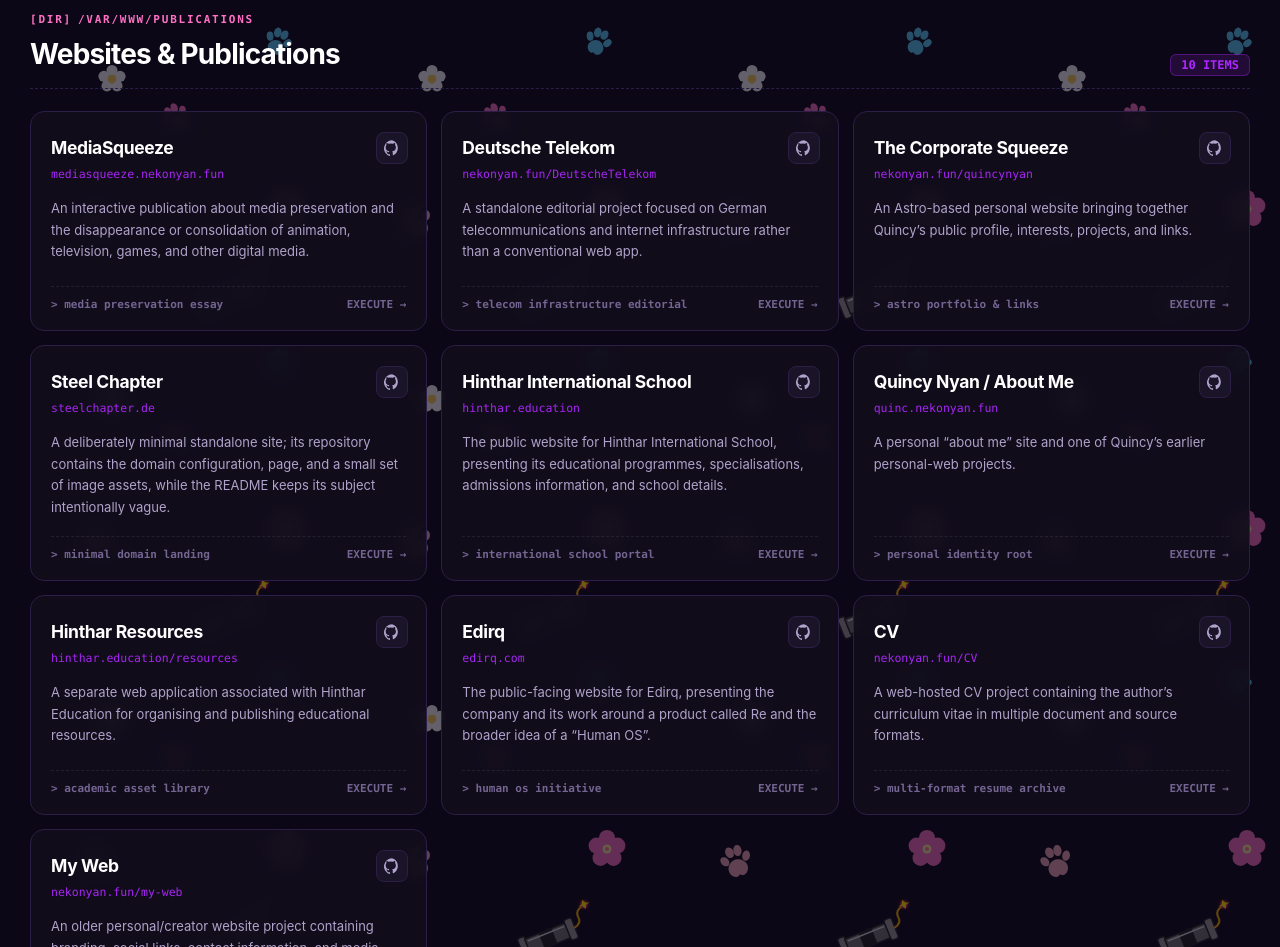
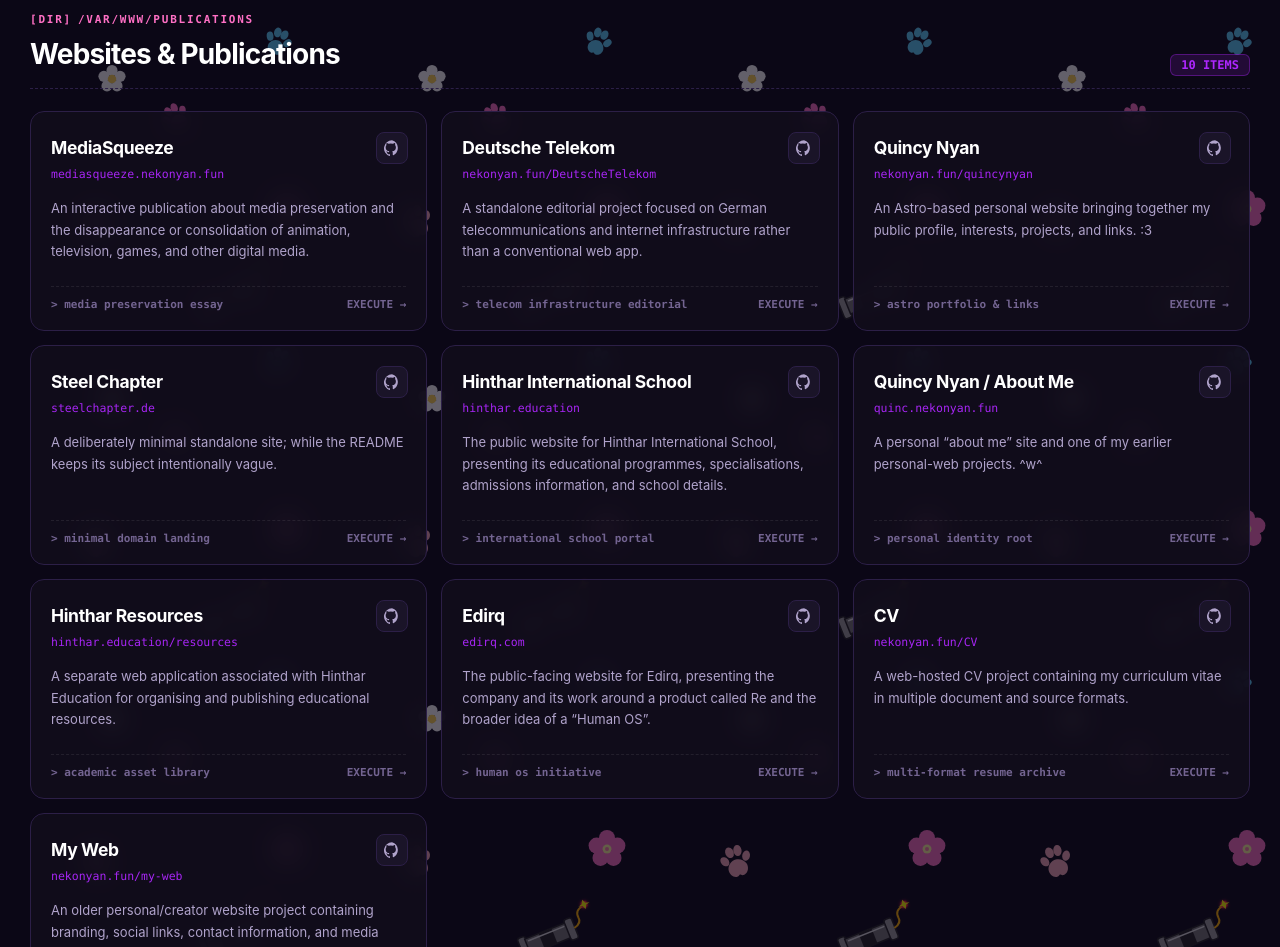
Before and after one commit to quincynyan/Projects-Directory, a plain HTML site: page index.html in a window 1280 px wide. Shown: the part 1483-2430 px from the top of the page. Drawn offline with Linux system fonts and the light colour scheme.

```diff
--- a/index.html
+++ b/index.html
@@ -825,10 +825,10 @@
             <svg viewBox="0 0 24 24" aria-hidden="true"><path d="M12 .5a12 12 0 0 0-3.79 23.39c.6.11.82-.26.82-.58v-2.03c-3.34.73-4.04-1.42-4.04-1.42-.55-1.39-1.33-1.76-1.33-1.76-1.09-.75.08-.74.08-.74 1.2.09 1.84 1.23 3.49 1 .11-.78.42-1.31.76-1.61-2.67-.3-5.47-1.34-5.47-5.94 0-1.31.47-2.38 1.23-3.22-.12-.3-.53-1.52.12-3.17 0 0 1-.32 3.3 1.23a11.4 11.4 0 0 1 6 0c2.3-1.55 3.3-1.23 3.3-1.23.65 1.65.24 2.87.12 3.17.77.84 1.23 1.91 1.23 3.22 0 4.61-2.81 5.63-5.48 5.93.43.37.81 1.1.81 2.22v3.29c0 .32.22.7.83.58A12 12 0 0 0 12 .5Z"/></svg>
           </a>
           <div class="site-info">
-            <div class="title">The Corporate Squeeze</div>
+            <div class="title">Quincy Nyan</div>
             <div class="url">nekonyan.fun/quincynyan</div>
           </div>
-          <p>An Astro-based personal website bringing together Quincy’s public profile, interests, projects, and links.</p>
+          <p>An Astro-based personal website bringing together my public profile, interests, projects, and links. :3</p>
         </div>
         <div class="card-footer">
           <span>&gt; astro portfolio &amp; links</span>
@@ -846,7 +846,7 @@
             <div class="title">Steel Chapter</div>
             <div class="url">steelchapter.de</div>
           </div>
-          <p>A deliberately minimal standalone site; its repository contains the domain configuration, page, and a small set of image assets, while the README keeps its subject intentionally vague.</p>
+          <p>A deliberately minimal standalone site; while the README keeps its subject intentionally vague.</p>
         </div>
         <div class="card-footer">
           <span>&gt; minimal domain landing</span>
@@ -882,7 +882,7 @@
             <div class="title">Quincy Nyan / About Me</div>
             <div class="url">quinc.nekonyan.fun</div>
           </div>
-          <p>A personal “about me” site and one of Quincy’s earlier personal-web projects.</p>
+          <p>A personal “about me” site and one of my earlier personal-web projects. ^w^</p>
         </div>
         <div class="card-footer">
           <span>&gt; personal identity root</span>
@@ -936,7 +936,7 @@
             <div class="title">CV</div>
             <div class="url">nekonyan.fun/CV</div>
           </div>
-          <p>A web-hosted CV project containing the author’s curriculum vitae in multiple document and source formats.</p>
+          <p>A web-hosted CV project containing my curriculum vitae in multiple document and source formats.</p>
         </div>
         <div class="card-footer">
           <span>&gt; multi-format resume archive</span>
```
Also changed, not shown: 1 other file.
